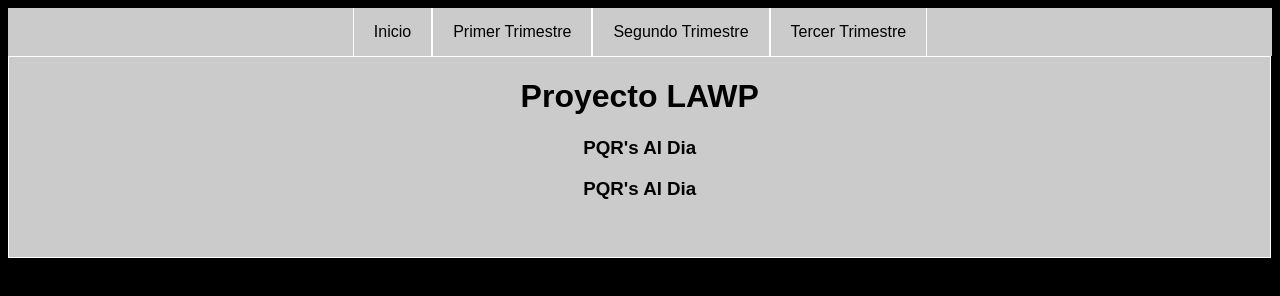
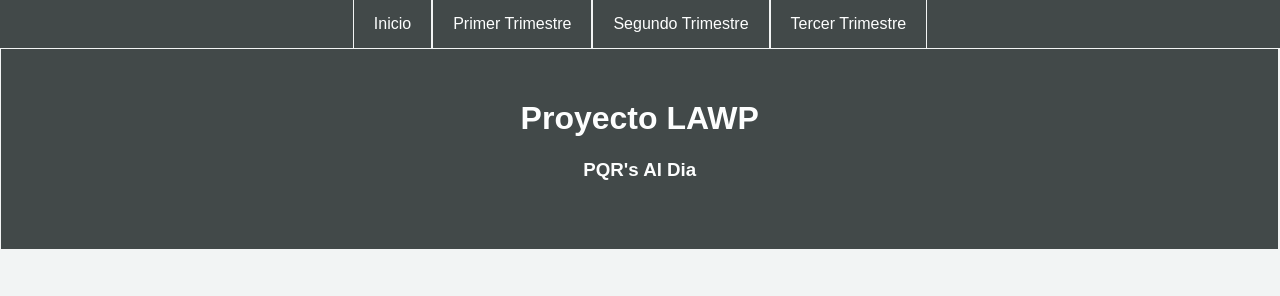
Before and after one commit to JuanGarzon616/lawpage, a plain HTML site: page index.html in a window 1280 px wide. Drawn offline with Linux system fonts and the light colour scheme.

Commit message:
chore: sdfasdf

```diff
--- a/dibujos.css
+++ b/dibujos.css
@@ -1,12 +1,13 @@
 body{
-margin 0;
+margin: 0px;
 font-family: sans-serif;
-background: #000000;
+background: #F2F4F4;
+color: #FDFEFE;
 
 }
 header {
     width: 100%;
-    background: #CBCBCB;
+    background: #424949;
 
 }
 
@@ -21,7 +22,7 @@ header label {
     width: 30px;
     height: 30px;
     padding: 10px;
-    border-right: 1px solid #fff;
+    border-right: 1px solid #F2F4F4;
 
 }
 /*evento*/
@@ -39,11 +40,13 @@ padding: 0;
 display: flex;
 /*para la posicion de los botones*/
 justify-content: center;
+
 }
 
 .menu li {
-    border-right: 1px solid #fff;
-border-left: 1px solid #fff;
+
+    border-right: 1px solid #F2F4F4;
+border-left: 1px solid #F2F4F4;
 }
 
 
@@ -58,7 +61,7 @@ background: rgba(0,0,0,0.3);
     display: block;
     padding: 15px 20px;
     text-decoration: none;
-    color: #000000;
+    color: #FDFEFE;
 }
 /*para el efecto responsive*/
 @media (max-width: 768px){
@@ -67,7 +70,7 @@ background: rgba(0,0,0,0.3);
     }
     .menu {
         position: absolute;
-        background: #CBCBCB;
+        background: #424949;
         width: 70%;
         margin-left: -75%;
         transition: all 0.3s;
@@ -76,7 +79,7 @@ background: rgba(0,0,0,0.3);
         flex-direction: column;
     }
     .menu li{
-        border-top: 1px solid #fff;
+        border-top: 1px solid #F2F4F4;
     }
     /*ese simbolo se llama virgulilla aca es por si hace el check del input*/
     #btn-menu:checked ~ .menu{
@@ -86,8 +89,10 @@ background: rgba(0,0,0,0.3);
 .portada{
     width: 99.8%;
     height: 200px;
-
     text-align: center;
-    border: 1px solid #fff;
-    background: #CBCBCB;
+    border: 1px solid #F2F4F4;
+    background: #424949;
 }
+.portada h1{
+    padding-top: 30px;
+}
--- a/index.html
+++ b/index.html
@@ -29,7 +29,6 @@
 	<div class="portada">
 	<h1>Proyecto LAWP</h1>
 	<h3>PQR's Al Dia</h3>
-	<h3>PQR's Al Dia</h3>
 	</div>
 </main>
 
```
